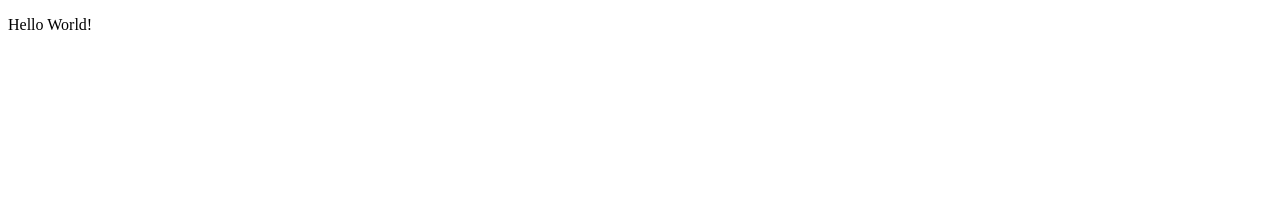
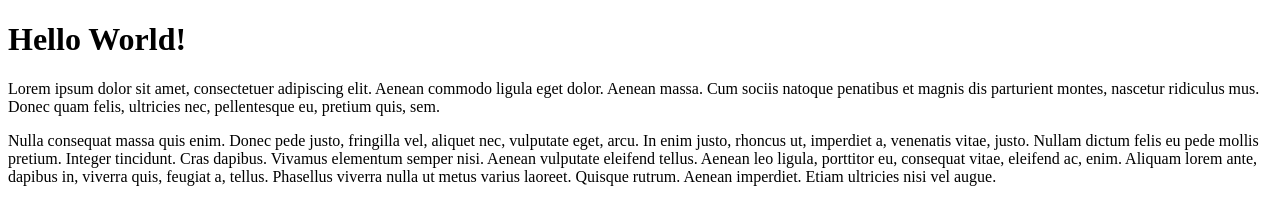
Before and after one commit to ehy-training/my-html-css-basics-2024, a plain HTML site: page index.html in a window 1280 px wide. Drawn offline with Linux system fonts and the light colour scheme.

Commit message:
Schritt 1

```diff
--- a/index.html
+++ b/index.html
@@ -1,9 +1,22 @@
 <!DOCTYPE html>
 <html>
-<head>
-    <title></title>
-</head>
-<body>
-<p>Hello World!</p>
-</body>
+
+    <head>
+        <title>
+        Meine erste HTML Seite
+        </title>
+    </head>
+
+    <body>
+        <h1>Hello World!</h1>
+
+        <p>
+        Lorem ipsum dolor sit amet, consectetuer adipiscing elit. Aenean commodo ligula eget dolor. Aenean massa. Cum sociis natoque penatibus et magnis dis parturient montes, nascetur ridiculus mus. Donec quam felis, ultricies nec, pellentesque eu, pretium quis, sem.
+        </p>
+        <p>
+        Nulla consequat massa quis enim. Donec pede justo, fringilla vel, aliquet nec, vulputate eget, arcu. In enim justo, rhoncus ut, imperdiet a, venenatis vitae, justo. Nullam dictum felis eu pede mollis pretium. Integer tincidunt. Cras dapibus. Vivamus elementum semper nisi. Aenean vulputate eleifend tellus. Aenean leo ligula, porttitor eu, consequat vitae, eleifend ac, enim. Aliquam lorem ante, dapibus in, viverra quis, feugiat a, tellus. Phasellus viverra nulla ut metus varius laoreet. Quisque rutrum. Aenean imperdiet. Etiam ultricies nisi vel augue.
+        </p>
+
+    </body>
+
 </html>
```
Also changed, not shown: 1 other file.
